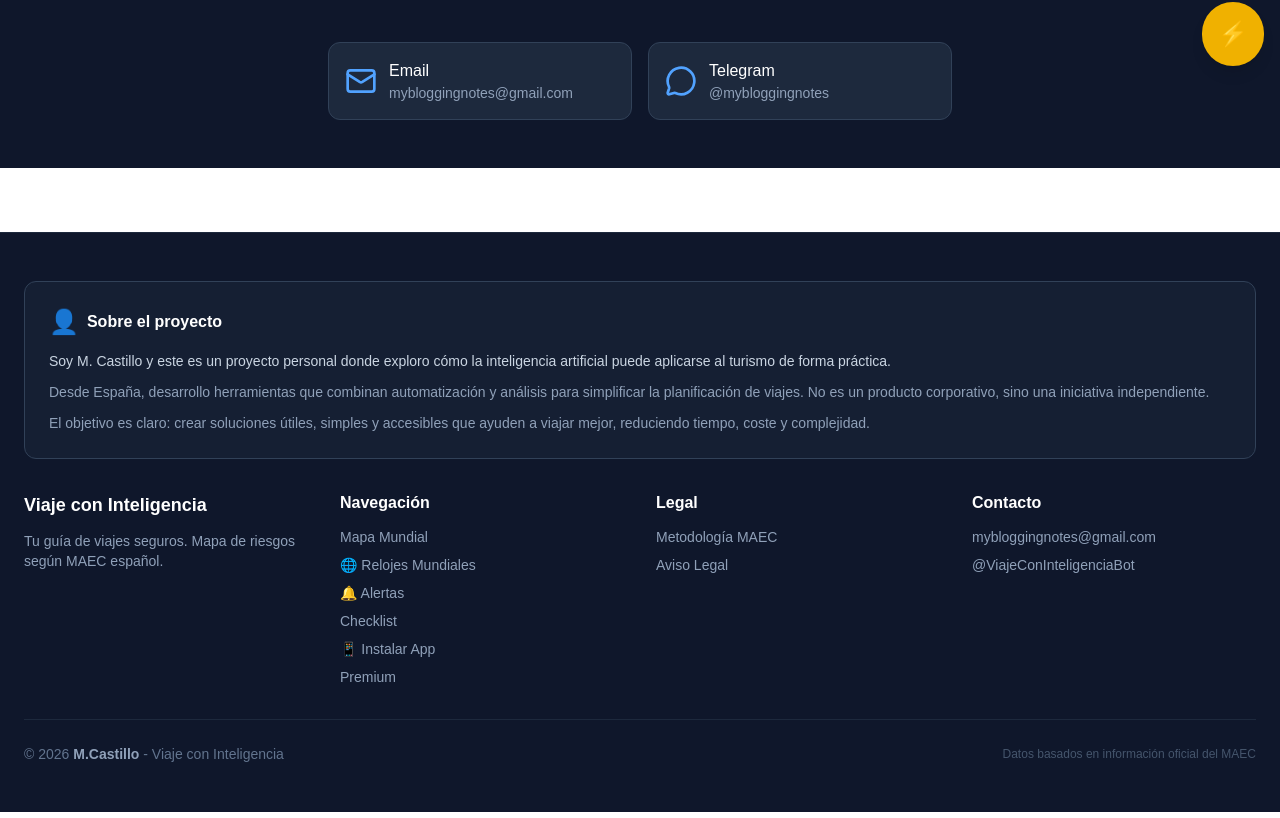
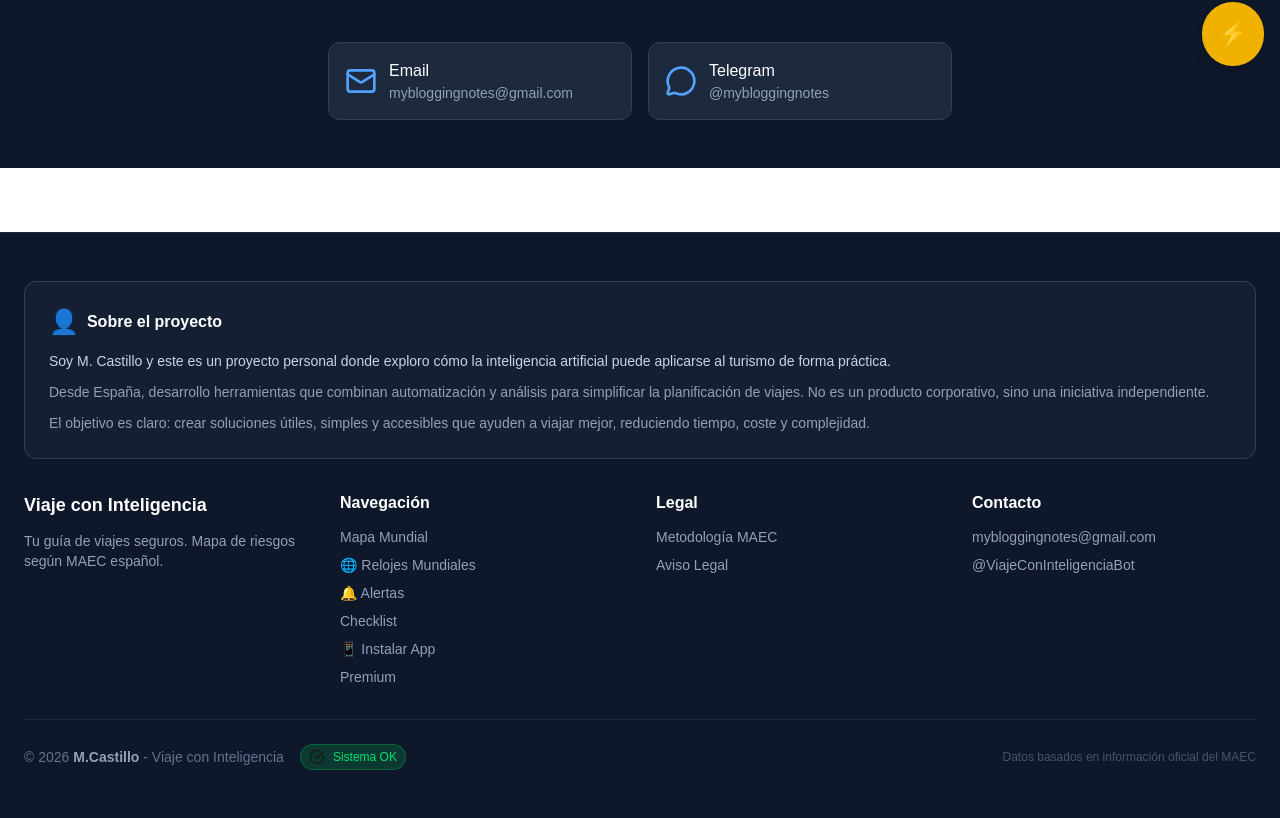
Before and after one commit to mcasrom/viaje-con-inteligencia, a Next.js app: page /contact in a window 1280 px wide. Shown: the part 718-1536 px from the top of the page. Built offline with nearby package versions, Linux system fonts and the light colour scheme.

Commit message:
feat: add scraper status to footer

```diff
--- a/src/components/Footer.tsx
+++ b/src/components/Footer.tsx
@@ -2,6 +2,7 @@
 
 import Link from 'next/link';
 import { useI18n } from '@/lib/i18n';
+import ScraperStatus from './ScraperStatus';
 
 export default function Footer() {
   const { t } = useI18n();
@@ -69,9 +70,12 @@
 
         <div className="pt-6 border-t border-slate-800">
           <div className="flex flex-col md:flex-row justify-between items-center gap-4">
-            <p className="text-slate-500 text-sm">
-              © {new Date().getFullYear()} <strong className="text-slate-400">M.Castillo</strong> - Viaje con Inteligencia
-            </p>
+            <div className="flex items-center gap-4">
+              <p className="text-slate-500 text-sm">
+                © {new Date().getFullYear()} <strong className="text-slate-400">M.Castillo</strong> - Viaje con Inteligencia
+              </p>
+              <ScraperStatus compact />
+            </div>
             <p className="text-slate-600 text-xs text-center md:text-right max-w-xl">
               {t('footer.dataSource')}
             </p>
```
